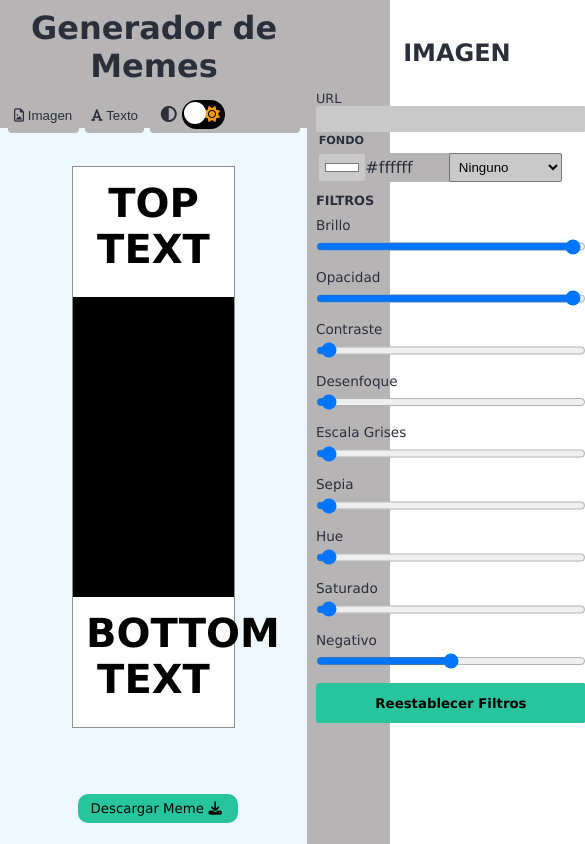
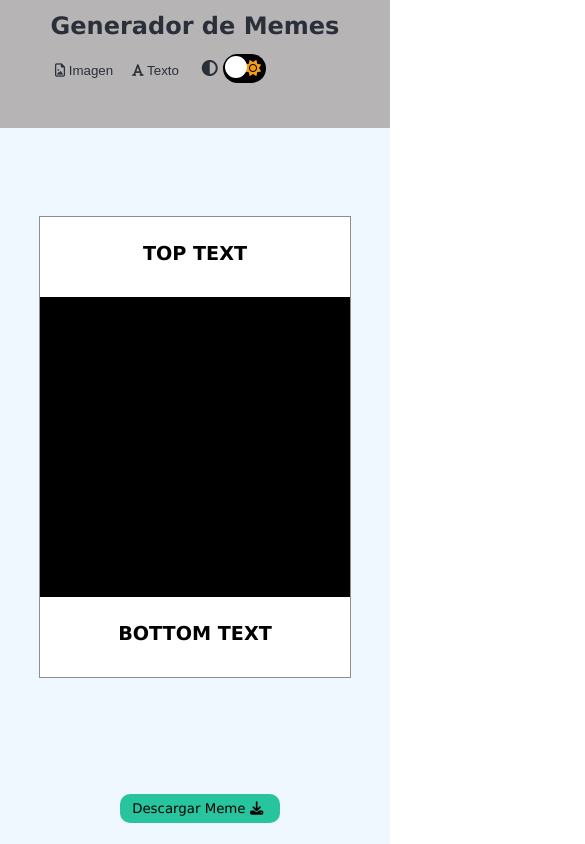
Before and after one commit to Eugeniarinaldi/EditorDeMemes, a plain HTML site: page index.html in a window 390 px wide. Shown: the top 844 px of the page, 585 px wide, since content can reach past the window. Drawn offline with nearby package versions, Linux system fonts and the light colour scheme.

Commit message:
primer ajuste responsive seccioon principal

```diff
--- a/css.css/style.css
+++ b/css.css/style.css
@@ -394,13 +394,31 @@ input, select{
 
 /* Media Queries */
 
-@media (max-width: 800)and (min-width:270px){
+@media (max-width: 1050px) and (min-width:270px){
   .aside{
+    width: 100%;
       display: none;
-      width: 100%;
       overflow: scroll;
+
+
   }
-    .img{
-      display: none;
-  }
+ .first-section{
+   width:100% ;
+ }
+ .main{
+   width: 100%;
+ }
+ .top-input,.bottom-text{
+   font-size: 1.2rem;
+   max-height: 5rem;
+ }
+ .main-title{
+   font-size: 1.5rem;
+ }
+ .botones-centrales{
+   align-text: center;
+ }
+ .section{
+   width: 80%;
+ }
 }
```
